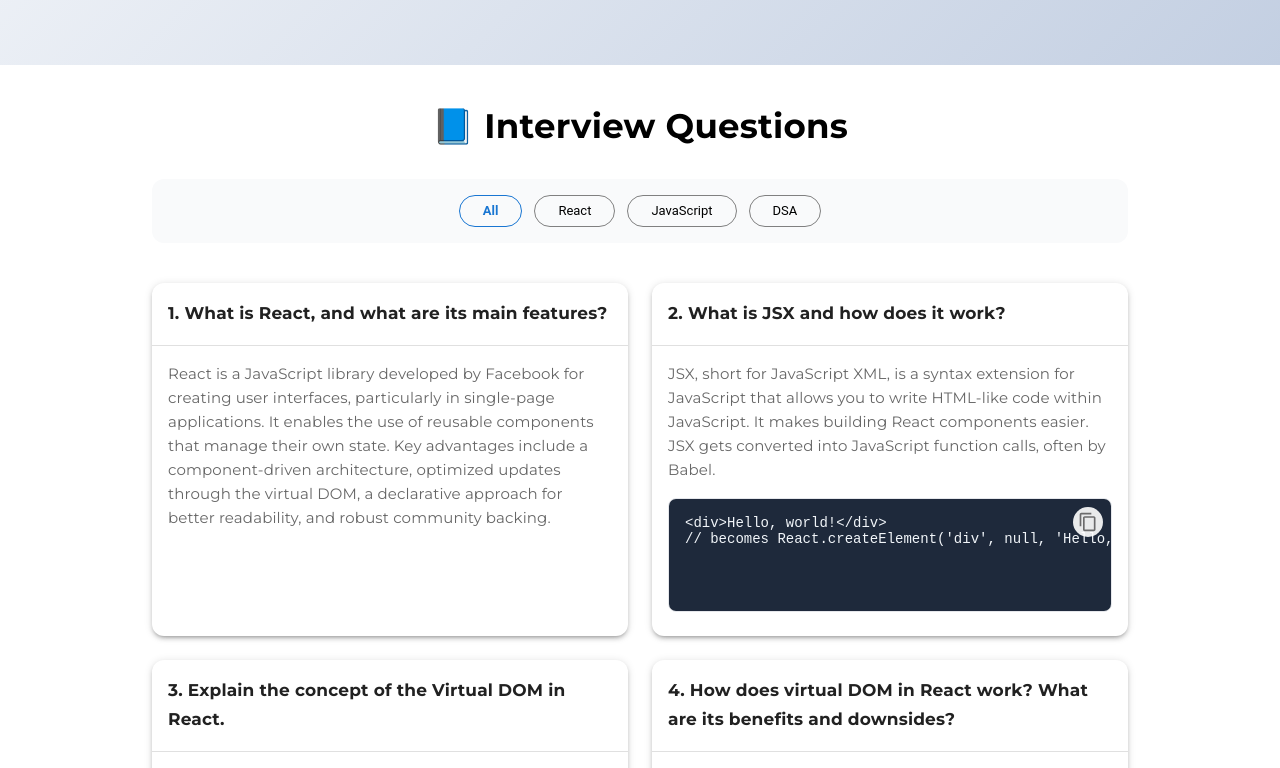
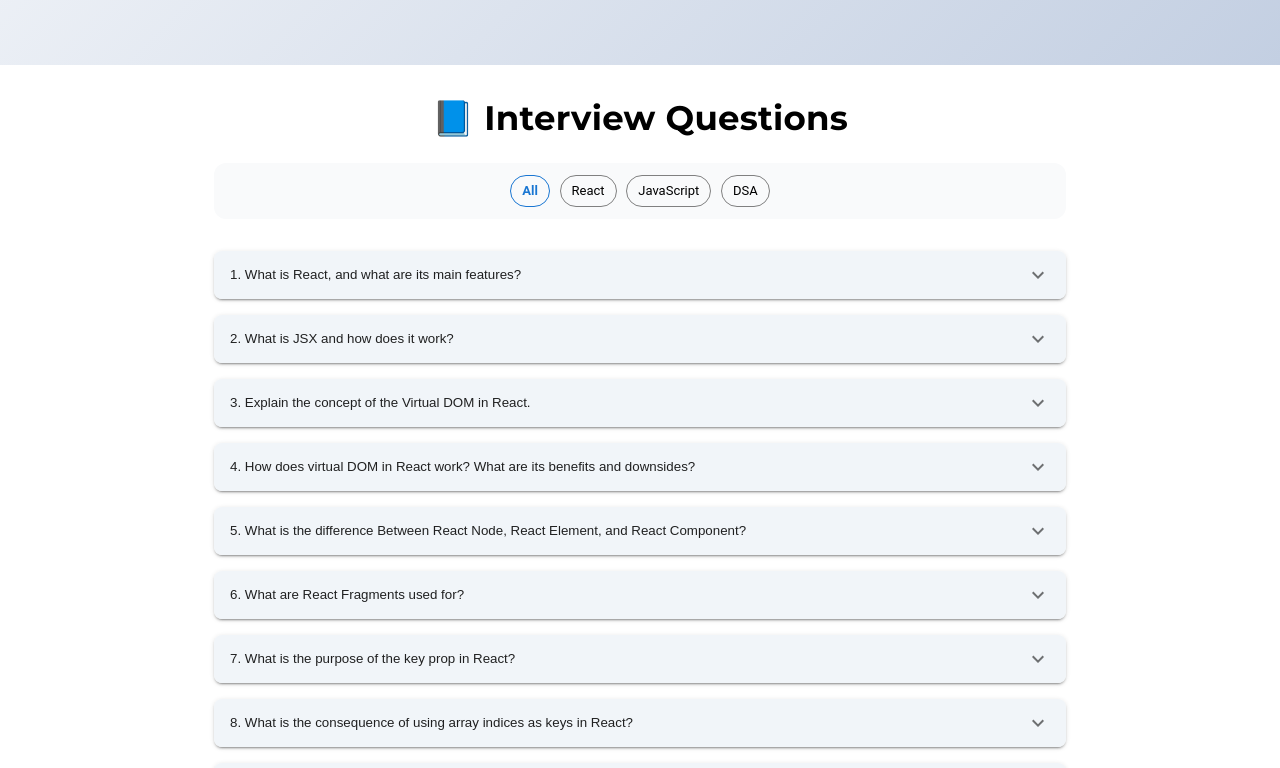
Before and after one commit to adarshpatel111/ReactEtoile, a React (Vite) app in the folder client/: page / in a window 1280 px wide. Shown: the part 392-1160 px from the top of the page. Built offline with nearby package versions, Linux system fonts and the light colour scheme; a web font is replaced by a local one.

Commit message:
Update QueAns.jsx

```diff
--- a/client/src/Components/QueAns/QueAns.jsx
+++ b/client/src/Components/QueAns/QueAns.jsx
@@ -1,24 +1,24 @@
 import * as React from "react";
 import {
-  Card,
-  CardContent,
-  CardHeader,
+  Container,
   Typography,
+  Stack,
   Chip,
-  Stack,
+  Accordion,
+  AccordionSummary,
+  AccordionDetails,
+  Box,
   Tooltip,
   IconButton,
-  Grid,
-  Box,
-  Container,
-  Divider,
 } from "@mui/material";
+import ExpandMoreIcon from "@mui/icons-material/ExpandMore";
+import ContentCopyIcon from "@mui/icons-material/ContentCopy";
 import Inventory2SharpIcon from "@mui/icons-material/Inventory2Sharp";
-import ContentCopyIcon from "@mui/icons-material/ContentCopy";
 import { useState } from "react";
 import { questionData } from "../../utilities/questionData";
 
 const QueAns = () => {
+  // ✅ Correct useState without TS types
   const [copiedExampleId, setCopiedExampleId] = useState(null);
   const [selectedChip, setSelectedChip] = useState("All");
   const [chips] = useState([
@@ -45,7 +45,7 @@
       : questionData.filter((item) => item.queType === selectedChip);
 
   return (
-    <Container maxWidth="lg" sx={{ py: { xs: 3, md: 5 } }}>
+    <Container maxWidth="md" sx={{ py: { xs: 2, md: 4 } }}>
       {/* Page Header */}
       <Typography
         variant="h4"
@@ -53,23 +53,23 @@
         sx={{
           fontWeight: "bold",
           fontFamily: "Montserrat",
-          mb: { xs: 3, md: 4 },
+          mb: { xs: 2, md: 3 },
         }}
       >
         📘 Interview Questions
       </Typography>
 
-      {/* Chip Section */}
+      {/* Chip Filter */}
       <Stack
         direction="row"
-        spacing={1.5}
+        spacing={1.2}
         sx={{
           backgroundColor: "#f9fafb",
-          p: 2,
+          p: 1.5,
           borderRadius: 3,
           justifyContent: "center",
           flexWrap: "wrap",
-          mb: { xs: 3, md: 5 },
+          mb: { xs: 3, md: 4 },
         }}
       >
         {chips.map((chip) => (
@@ -78,7 +78,6 @@
             label={chip.label}
             clickable
             sx={{
-              px: 1.5,
               fontWeight: selectedChip === chip.label ? "bold" : "normal",
               borderColor:
                 selectedChip === chip.label ? "primary.main" : "gray",
@@ -93,37 +92,31 @@
 
       {/* Questions Section */}
       {filteredData.length > 0 ? (
-        <Grid container spacing={3}>
-          {filteredData.map((item) => (
-            <Grid item xs={12} sm={6} md={6} key={item.id}>
-              <Card
+        filteredData.map((item) => (
+          <Accordion
+            key={item.id}
             sx={{
-                  borderRadius: 3,
-                  boxShadow: 3,
-                  height: "100%",
-                  display: "flex",
-                  flexDirection: "column",
-                  transition: "transform 0.2s ease, box-shadow 0.2s ease",
-                  "&:hover": { transform: "translateY(-4px)", boxShadow: 6 },
+              mb: 2,
+              borderRadius: 2,
+              overflow: "hidden",
+              "&:before": { display: "none" },
+              boxShadow: 2,
             }}
           >
-                <CardHeader
-                  title={
-                    <Typography
-                      variant="subtitle1"
+            <AccordionSummary
+              expandIcon={<ExpandMoreIcon />}
               sx={{
+                backgroundColor: "#f1f5f9",
+                "& .MuiTypography-root": {
                   fontWeight: "bold",
+                  fontSize: { xs: "15px", md: "16px" },
                   fontFamily: "Montserrat",
-                        fontSize: { xs: "15px", md: "17px" },
-                        whiteSpace: "pre-wrap",
+                },
               }}
             >
               {`${item.id}. ${item.question}`}
-                    </Typography>
-                  }
-                />
-                <Divider />
-                <CardContent sx={{ flexGrow: 1 }}>
+            </AccordionSummary>
+            <AccordionDetails sx={{ backgroundColor: "white" }}>
               <Typography
                 sx={{
                   fontFamily: "Montserrat",
@@ -139,23 +132,24 @@
               {item.example && (
                 <Box
                   sx={{
-                        position: "relative",
                     border: "1px solid #e5e7eb",
                     borderRadius: 2,
                     backgroundColor: "#1e293b",
                     color: "#f1f5f9",
-                        p: 2,
                     mt: 2,
                     fontFamily: "monospace",
                     fontSize: { xs: "13px", md: "14px" },
-                        minHeight: "80px",
-                        maxHeight: "220px",
-                        overflowY: "auto",
                   }}
                 >
-                      <pre style={{ margin: 0 }}>
-                        <code>{item.example}</code>
-                      </pre>
+                  <Stack
+                    direction="row"
+                    justifyContent="space-between"
+                    alignItems="center"
+                    p={1}
+                  >
+                    <Typography sx={{ fontSize: "0.85rem", color: "#ccc" }}>
+                      Example
+                    </Typography>
                     <Tooltip
                       title={
                         copiedExampleId === item.id
@@ -167,9 +161,6 @@
                       <IconButton
                         size="small"
                         sx={{
-                            position: "absolute",
-                            top: 8,
-                            right: 8,
                           backgroundColor: "rgba(255,255,255,0.9)",
                           "&:hover": { backgroundColor: "#f0f0f0" },
                         }}
@@ -178,13 +169,17 @@
                         <ContentCopyIcon fontSize="small" />
                       </IconButton>
                     </Tooltip>
+                  </Stack>
+                  <Box sx={{ overflowX: "auto", p: 2 }}>
+                    <pre style={{ margin: 0 }}>
+                      <code>{item.example}</code>
+                    </pre>
+                  </Box>
                 </Box>
               )}
-                </CardContent>
-              </Card>
-            </Grid>
-          ))}
-        </Grid>
+            </AccordionDetails>
+          </Accordion>
+        ))
       ) : (
         <Stack
           alignItems="center"
```
Lines whose indentation alone changed are shown as unchanged.
